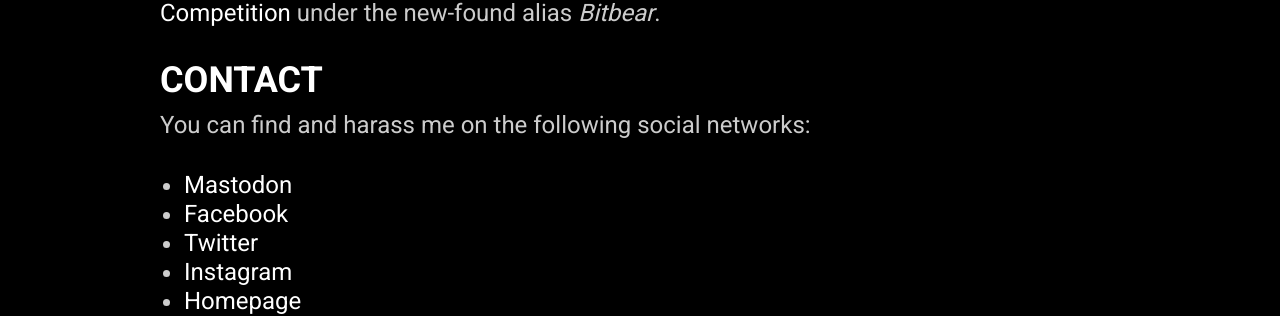
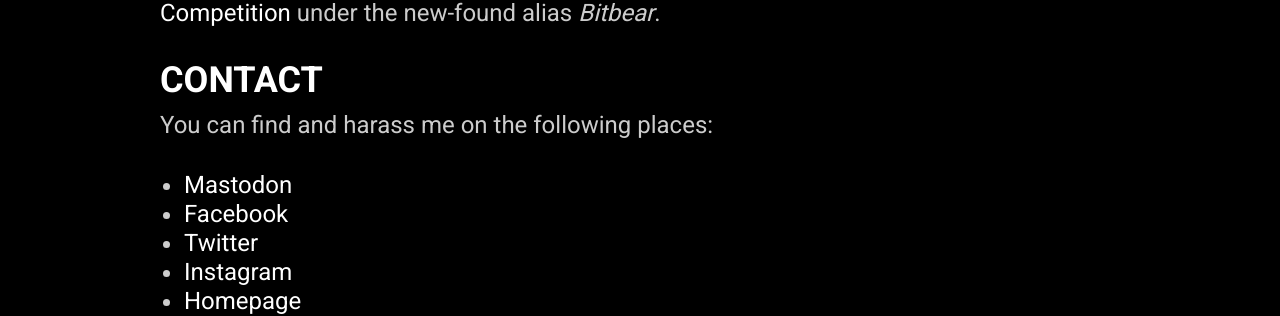
Before and after one commit to asbjornu/bitbear.org, a Jekyll site: the page built from index.md, in a window 1280 px wide. Shown: the part 1019-1335 px from the top of the page. Built offline with Jekyll 4.4.1, drawn with Linux system fonts in a browser that asks for light colours.

Commit message:
Places, not social networks

```diff
--- a/index.md
+++ b/index.md
@@ -27,7 +27,7 @@
 
 ## Contact
 
-You can find and harass me on the following social networks:
+You can find and harass me on the following places:
 
 - [Mastodon]{:rel="me"}
 - [Facebook]{:rel="me"}
```
